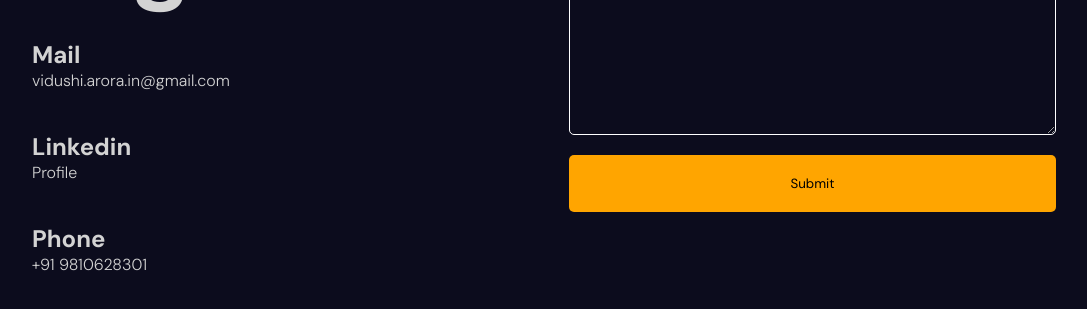
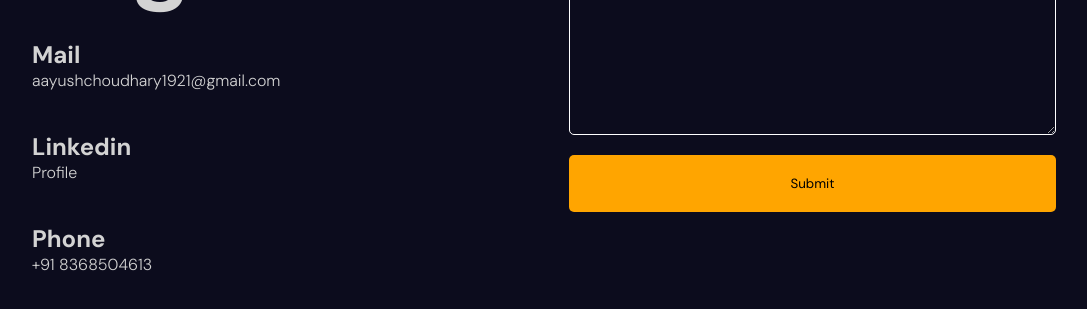
Before and after one commit to Aayushchoudhary12/Portfolio, a React (Vite) app: page / in a window 1280 px wide. Shown: the part 5318-5627 px from the top of the page, without its empty margins (96-1183 px from the left). Built offline with nearby package versions, Linux system fonts and the light colour scheme.

Commit message:
Update Contact.jsx

```diff
--- a/src/components/contact/Contact.jsx
+++ b/src/components/contact/Contact.jsx
@@ -55,15 +55,15 @@ const Contact = () => {
         <motion.h1 variants={variants}>Let’s work together</motion.h1>
         <motion.div className="item" variants={variants}>
           <h2>Mail</h2>
-          <span>vidushi.arora.in@gmail.com</span>
+          <span>aayushchoudhary1921@gmail.com</span>
         </motion.div>
         <motion.div className="item" variants={variants}>
           <h2>Linkedin</h2>
-          <span><a href="https://www.linkedin.com/in/vidushi-arora-841a21235" target="_blank">Profile</a></span>
+          <span><a href="https://www.linkedin.com/in/aayush-choudhary-89620b22b" target="_blank">Profile</a></span>
         </motion.div>
         <motion.div className="item" variants={variants}>
           <h2>Phone</h2>
-          <span>+91 9810628301</span>
+          <span>+91 8368504613</span>
         </motion.div>
       </motion.div>
       <div className="formContainer">
```
